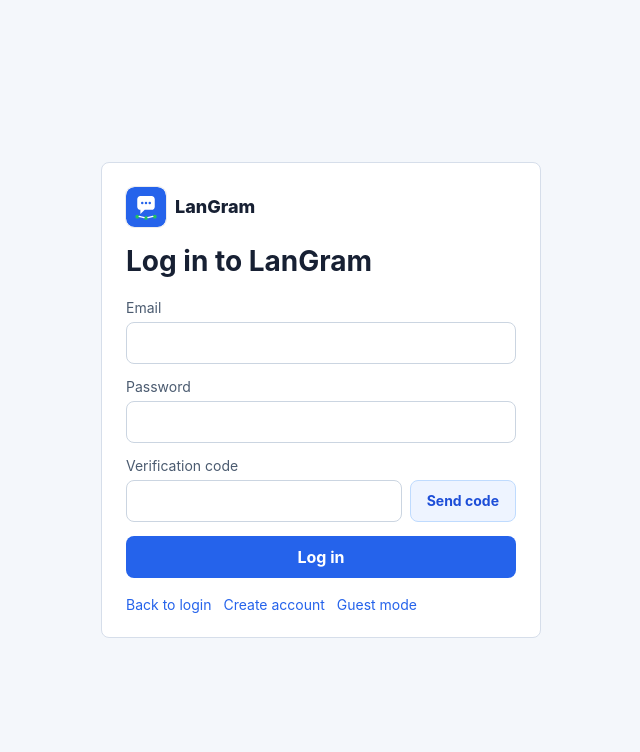
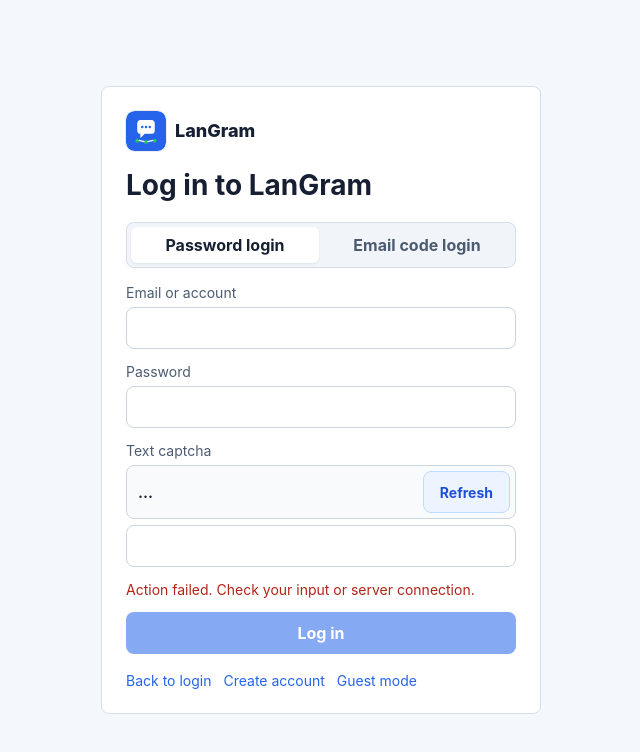
Before and after one commit to anonymity060321/LanGram, a React (Vite) app in the folder client/: page /#/auth/login in a window 1280 px wide. Shown: the top 752 px of the page, without its empty margins (319-959 px from the left). Built offline with nearby package versions, Linux system fonts and the light colour scheme; no server answers.

Commit message:
feat(client): split login methods

```diff
--- a/client/src/api/auth.api.ts
+++ b/client/src/api/auth.api.ts
@@ -28,6 +28,26 @@
   device: DeviceIdentity;
 }
 
+export interface TextCaptchaResponse {
+  captchaId: string;
+  prompt: string;
+  expiresInSeconds: number;
+}
+
+export interface PasswordLoginRequest {
+  identifier: string;
+  password: string;
+  captchaId: string;
+  captchaAnswer: string;
+  device: DeviceIdentity;
+}
+
+export interface EmailCodeLoginRequest {
+  email: string;
+  code: string;
+  device: DeviceIdentity;
+}
+
 export interface RegisterRequest {
   email: string;
   password: string;
@@ -48,8 +68,28 @@
   });
 }
 
+export function requestTextCaptcha(): Promise<TextCaptchaResponse> {
+  return apiRequest('/auth/captcha/text', {
+    method: 'POST',
+  });
+}
+
 export function login(request: LoginRequest): Promise<AuthResult> {
   return apiRequest('/auth/login', {
+    method: 'POST',
+    body: JSON.stringify(request),
+  });
+}
+
+export function loginWithPassword(request: PasswordLoginRequest): Promise<AuthResult> {
+  return apiRequest('/auth/login/password', {
+    method: 'POST',
+    body: JSON.stringify(request),
+  });
+}
+
+export function loginWithEmailCode(request: EmailCodeLoginRequest): Promise<AuthResult> {
+  return apiRequest('/auth/login/email-code', {
     method: 'POST',
     body: JSON.stringify(request),
   });
--- a/client/src/i18n/en-US.json
+++ b/client/src/i18n/en-US.json
@@ -4,11 +4,17 @@
   "auth.email": "Email",
   "auth.password": "Password",
   "auth.code": "Verification code",
+  "auth.identifier": "Email or account",
+  "auth.passwordLogin": "Password login",
+  "auth.emailCodeLogin": "Email code login",
+  "auth.textCaptcha": "Text captcha",
   "auth.displayName": "Display name",
   "auth.login": "Log in",
   "auth.register": "Register",
   "auth.guestLogin": "Guest login",
   "auth.sendCode": "Send code",
+  "auth.sendEmailCode": "Send email code",
+  "auth.refreshCaptcha": "Refresh",
   "auth.toRegister": "Create account",
   "auth.toLogin": "Back to login",
   "auth.toGuest": "Guest mode",
--- a/client/src/i18n/zh-CN.json
+++ b/client/src/i18n/zh-CN.json
@@ -4,11 +4,17 @@
   "auth.email": "邮箱",
   "auth.password": "密码",
   "auth.code": "验证码",
+  "auth.identifier": "邮箱/账号",
+  "auth.passwordLogin": "密码登录",
+  "auth.emailCodeLogin": "邮箱验证码登录",
+  "auth.textCaptcha": "文本验证码",
   "auth.displayName": "昵称",
   "auth.login": "登录",
   "auth.register": "注册",
   "auth.guestLogin": "游客登录",
   "auth.sendCode": "发送验证码",
+  "auth.sendEmailCode": "发送邮箱验证码",
+  "auth.refreshCaptcha": "换一个",
   "auth.toRegister": "创建账号",
   "auth.toLogin": "返回登录",
   "auth.toGuest": "游客模式",
--- a/client/src/pages/auth/LoginPage.tsx
+++ b/client/src/pages/auth/LoginPage.tsx
@@ -1,80 +1,238 @@
-import { FormEvent, useState } from 'react';
+import { FormEvent, useCallback, useEffect, useState } from 'react';
 import { useNavigate } from 'react-router-dom';
-import { login, sendEmailCode } from '../../api/auth.api';
+import {
+  loginWithEmailCode,
+  loginWithPassword,
+  requestTextCaptcha,
+  sendEmailCode,
+  type TextCaptchaResponse,
+} from '../../api/auth.api';
 import { useI18n } from '../../i18n';
 import { useAuthStore } from '../../stores/auth.store';
 import { getDeviceIdentity } from '../../utils/device';
 import { AuthShell } from './AuthShell';
 
+type LoginMode = 'password' | 'emailCode';
+
 export function LoginPage(): JSX.Element {
   const { t } = useI18n();
   const navigate = useNavigate();
   const setSession = useAuthStore((state) => state.setSession);
-  const [email, setEmail] = useState('');
+  const [mode, setMode] = useState<LoginMode>('password');
+  const [identifier, setIdentifier] = useState('');
+  const [emailCodeEmail, setEmailCodeEmail] = useState('');
   const [password, setPassword] = useState('');
-  const [code, setCode] = useState('');
+  const [captchaAnswer, setCaptchaAnswer] = useState('');
+  const [emailCode, setEmailCode] = useState('');
+  const [captcha, setCaptcha] = useState<TextCaptchaResponse | null>(null);
   const [error, setError] = useState<string | null>(null);
+  const [isSubmitting, setIsSubmitting] = useState(false);
+  const [isSendingCode, setIsSendingCode] = useState(false);
+  const [isLoadingCaptcha, setIsLoadingCaptcha] = useState(false);
 
-  async function handleSubmit(event: FormEvent<HTMLFormElement>): Promise<void> {
-    event.preventDefault();
+  const refreshCaptcha = useCallback(async (): Promise<void> => {
+    setIsLoadingCaptcha(true);
     setError(null);
 
     try {
+      const nextCaptcha = await requestTextCaptcha();
+      setCaptcha(nextCaptcha);
+      setCaptchaAnswer('');
+    } catch {
+      setError(t('auth.submitFailed'));
+    } finally {
+      setIsLoadingCaptcha(false);
+    }
+  }, [t]);
+
+  useEffect(() => {
+    if (mode === 'password' && !captcha) {
+      void refreshCaptcha();
+    }
+  }, [captcha, mode, refreshCaptcha]);
+
+  async function handlePasswordSubmit(event: FormEvent<HTMLFormElement>): Promise<void> {
+    event.preventDefault();
+    if (!captcha) {
+      return;
+    }
+
+    setError(null);
+    setIsSubmitting(true);
+
+    try {
       const device = await getDeviceIdentity();
-      const result = await login({
-        email,
-        password: password || undefined,
-        code: code || undefined,
+      const result = await loginWithPassword({
+        identifier,
+        password,
+        captchaId: captcha.captchaId,
+        captchaAnswer,
         device,
       });
       setSession(result);
       navigate('/', { replace: true });
     } catch {
       setError(t('auth.submitFailed'));
+      await refreshCaptcha();
+    } finally {
+      setIsSubmitting(false);
+    }
+  }
+
+  async function handleEmailCodeSubmit(event: FormEvent<HTMLFormElement>): Promise<void> {
+    event.preventDefault();
+    setError(null);
+    setIsSubmitting(true);
+
+    try {
+      const device = await getDeviceIdentity();
+      const result = await loginWithEmailCode({
+        email: emailCodeEmail,
+        code: emailCode,
+        device,
+      });
+      setSession(result);
+      navigate('/', { replace: true });
+    } catch {
+      setError(t('auth.submitFailed'));
+    } finally {
+      setIsSubmitting(false);
     }
   }
 
   async function handleSendCode(): Promise<void> {
-    if (!email) {
+    if (!emailCodeEmail) {
       return;
     }
 
+    setError(null);
+    setIsSendingCode(true);
+
     try {
-      await sendEmailCode({ email, purpose: 'LOGIN' });
+      await sendEmailCode({ email: emailCodeEmail, purpose: 'LOGIN' });
     } catch {
       setError(t('auth.submitFailed'));
+    } finally {
+      setIsSendingCode(false);
     }
   }
 
   return (
     <AuthShell title={t('auth.loginTitle')}>
-      <form className="form-stack" onSubmit={(event) => void handleSubmit(event)}>
+      <div className="auth-tabs" role="tablist" aria-label={t('auth.loginTitle')}>
+        <button
+          type="button"
+          role="tab"
+          aria-selected={mode === 'password'}
+          className={mode === 'password' ? 'is-active' : undefined}
+          onClick={() => {
+            setMode('password');
+            setError(null);
+          }}
+        >
+          {t('auth.passwordLogin')}
+        </button>
+        <button
+          type="button"
+          role="tab"
+          aria-selected={mode === 'emailCode'}
+          className={mode === 'emailCode' ? 'is-active' : undefined}
+          onClick={() => {
+            setMode('emailCode');
+            setError(null);
+          }}
+        >
+          {t('auth.emailCodeLogin')}
+        </button>
+      </div>
+
+      {mode === 'password' ? (
+        <form className="form-stack" onSubmit={(event) => void handlePasswordSubmit(event)}>
           <label>
-          <span>{t('auth.email')}</span>
-          <input type="email" value={email} onChange={(event) => setEmail(event.target.value)} />
+            <span>{t('auth.identifier')}</span>
+            <input
+              value={identifier}
+              autoComplete="username"
+              onChange={(event) => setIdentifier(event.target.value)}
+            />
           </label>
           <label>
             <span>{t('auth.password')}</span>
             <input
               type="password"
               value={password}
+              autoComplete="current-password"
               onChange={(event) => setPassword(event.target.value)}
+            />
+          </label>
+          <label>
+            <span>{t('auth.textCaptcha')}</span>
+            <div className="captcha-box">
+              <strong>{captcha?.prompt ?? '...'}</strong>
+              <button
+                type="button"
+                className="secondary-button"
+                disabled={isLoadingCaptcha}
+                onClick={() => void refreshCaptcha()}
+              >
+                {t('auth.refreshCaptcha')}
+              </button>
+            </div>
+            <input
+              value={captchaAnswer}
+              inputMode="numeric"
+              onChange={(event) => setCaptchaAnswer(event.target.value)}
+            />
+          </label>
+          {error ? <p className="form-error">{error}</p> : null}
+          <button
+            type="submit"
+            className="primary-button"
+            disabled={isSubmitting || !captcha || !identifier || !password || !captchaAnswer}
+          >
+            {t('auth.login')}
+          </button>
+        </form>
+      ) : (
+        <form className="form-stack" onSubmit={(event) => void handleEmailCodeSubmit(event)}>
+          <label>
+            <span>{t('auth.email')}</span>
+            <input
+              type="email"
+              value={emailCodeEmail}
+              autoComplete="email"
+              onChange={(event) => setEmailCodeEmail(event.target.value)}
             />
           </label>
           <label>
             <span>{t('auth.code')}</span>
             <div className="inline-control">
-            <input value={code} onChange={(event) => setCode(event.target.value)} maxLength={6} />
-            <button type="button" className="secondary-button" onClick={() => void handleSendCode()}>
-              {t('auth.sendCode')}
+              <input
+                value={emailCode}
+                autoComplete="one-time-code"
+                onChange={(event) => setEmailCode(event.target.value)}
+                maxLength={6}
+              />
+              <button
+                type="button"
+                className="secondary-button"
+                disabled={isSendingCode || !emailCodeEmail}
+                onClick={() => void handleSendCode()}
+              >
+                {t('auth.sendEmailCode')}
               </button>
             </div>
           </label>
           {error ? <p className="form-error">{error}</p> : null}
-        <button type="submit" className="primary-button">
+          <button
+            type="submit"
+            className="primary-button"
+            disabled={isSubmitting || !emailCodeEmail || !emailCode}
+          >
             {t('auth.login')}
           </button>
         </form>
+      )}
     </AuthShell>
   );
 }
--- a/client/src/styles.css
+++ b/client/src/styles.css
@@ -121,6 +121,34 @@
   gap: 14px;
 }
 
+.auth-tabs {
+  display: grid;
+  grid-template-columns: repeat(2, minmax(0, 1fr));
+  gap: 4px;
+  margin-bottom: 16px;
+  border: 1px solid #d6deea;
+  border-radius: 8px;
+  background: #f1f5f9;
+  padding: 4px;
+}
+
+.auth-tabs button {
+  min-width: 0;
+  min-height: 36px;
+  border: 0;
+  border-radius: 6px;
+  background: transparent;
+  color: #4b5b70;
+  padding: 0 10px;
+  font-weight: 700;
+}
+
+.auth-tabs button.is-active {
+  background: #ffffff;
+  color: #172033;
+  box-shadow: 0 1px 2px rgba(15, 23, 42, 0.08);
+}
+
 .form-stack label {
   display: grid;
   gap: 6px;
@@ -143,6 +171,25 @@
   display: grid;
   grid-template-columns: 1fr auto;
   gap: 8px;
+}
+
+.captcha-box {
+  min-height: 42px;
+  display: grid;
+  grid-template-columns: minmax(0, 1fr) auto;
+  align-items: center;
+  gap: 8px;
+  border: 1px solid #cbd5e1;
+  border-radius: 8px;
+  background: #f8fafc;
+  padding: 5px 5px 5px 11px;
+}
+
+.captcha-box strong {
+  min-width: 0;
+  color: #172033;
+  font-size: 15px;
+  letter-spacing: 0;
 }
 
 .primary-button,
@@ -955,6 +1002,10 @@
     grid-template-columns: 1fr;
   }
 
+  .captcha-box {
+    grid-template-columns: 1fr;
+  }
+
   .friends-grid {
     grid-template-columns: 1fr;
   }
```
Lines whose indentation alone changed are shown as unchanged.
